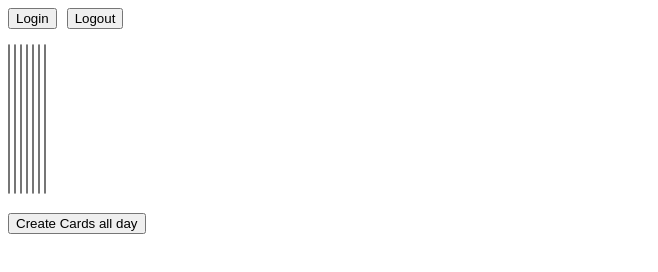
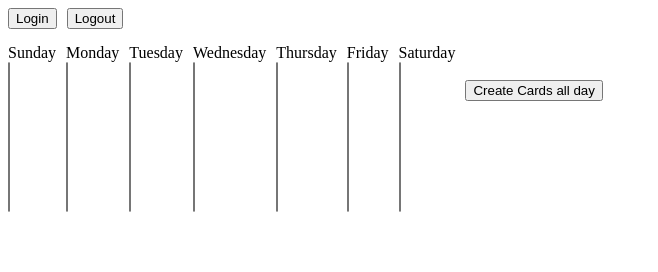
Before and after one commit to mayconvm/trello-checklist, a plain HTML site: page index.html in a window 1280 px wide. Shown: the whole page, without its empty margins (0-658 px from the left). Drawn offline with nearby package versions, Linux system fonts and the light colour scheme.

Commit message:
Add labels and corrected add options in selects.

```diff
--- a/index.html
+++ b/index.html
@@ -13,6 +13,15 @@
 			.checklists {
 				height: 150px;
 			}
+
+			.selects {
+				float: left;
+				margin-right: 10px;
+			}
+
+			.d-block {
+				display: block;
+			}
 		</style>
 	</head>
 	<body onload="">
@@ -20,13 +29,34 @@
 		<button class="actionL" onclick="logout()">Logout</button> <br><br>
 
 
+		<div class="selects">
+			<label>Sunday</label> <br>
 			<select name="" id="listChecklist_sunday" multiple="true" class="checklists"> </select>
+		</div>
+		<div class="selects">
+			<label>Monday</label> <br>
 			<select name="" id="listChecklist_monday" multiple="true" class="checklists"> </select>
+		</div>
+		<div class="selects">
+			<label>Tuesday</label> <br>
 			<select name="" id="listChecklist_tuesday" multiple="true" class="checklists"> </select>
-		<select name="" id="listChecklist_wendsday" multiple="true" class="checklists"> </select>
+		</div>
+		<div class="selects">
+			<label>Wednesday</label> <br>
+			<select name="" id="listChecklist_wednesday" multiple="true" class="checklists"> </select>
+		</div>
+		<div class="selects">
+			<label>Thursday</label> <br>
 			<select name="" id="listChecklist_thursday" multiple="true" class="checklists"> </select>
+		</div>
+		<div class="selects">
+			<label>Friday</label> <br>
 			<select name="" id="listChecklist_friday" multiple="true" class="checklists"> </select>
+		</div>
+		<div class="selects d-block">
+			<label>Saturday</label> <br>
 			<select name="" id="listChecklist_saturday" multiple="true" class="checklists"> </select>
+		</div>
 
 		<br> <br>
 		<button onclick="initCreate()">Create Cards all day</button> <br>
--- a/main.js
+++ b/main.js
@@ -40,20 +40,14 @@ function init()
 			return console.error('Não foi possível logar.');
 		}
 
-
 		// lista eles em um combobox[multiline]
 		let inputLists = document.querySelectorAll(".checklists");
-		let opt = [];
 
 		for (let i in ARRAY_CHECKLIST) {
-			opt.push(new Option(i, ARRAY_CHECKLIST[i]));
+			for (item of inputLists) {
+				item.options.add(new Option(i, ARRAY_CHECKLIST[i]));
+			}
 		}
-
-		inputLists.forEach((item) => {
-			item.options = opt;
-			console.log("-> id", item.id);
-		})
-
 	});
 }
 
```
Lines whose indentation alone changed are shown as unchanged.
